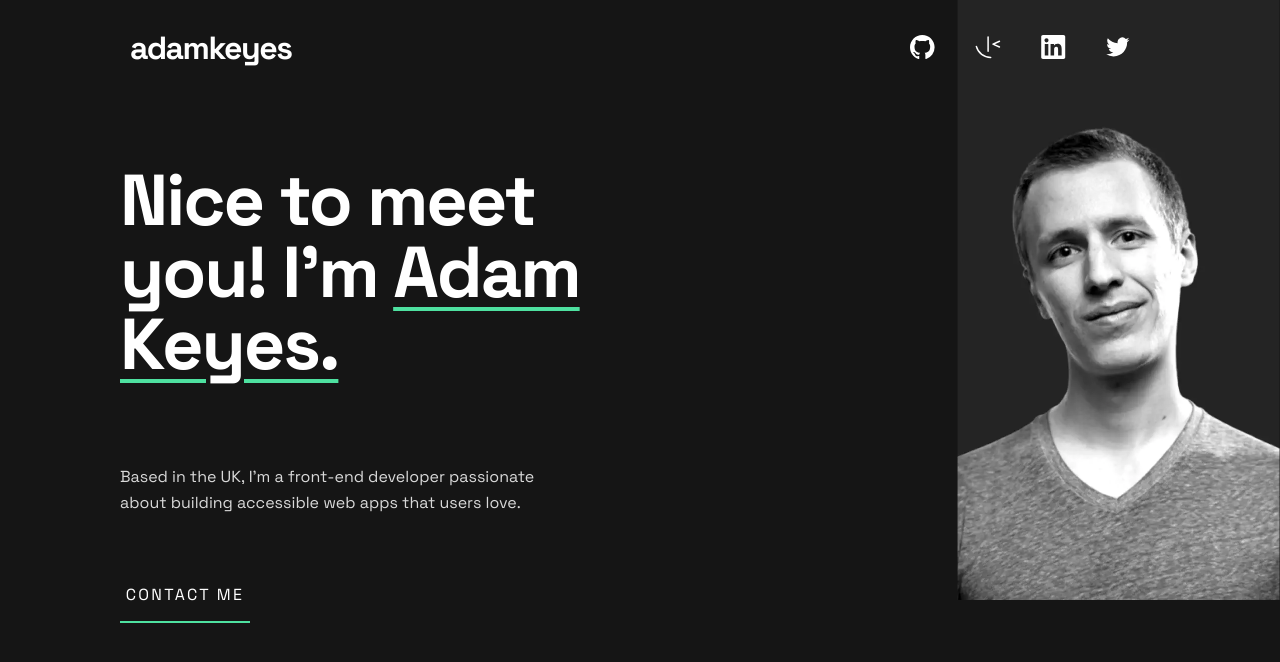
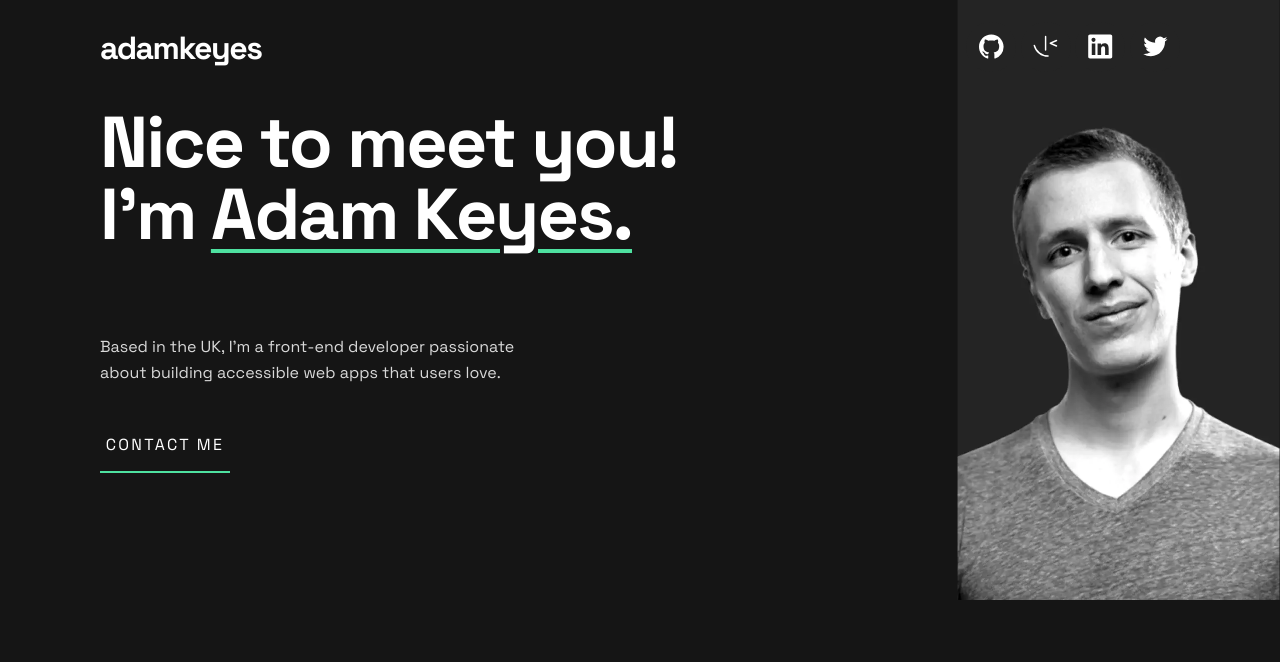
Before and after one commit to juanmaurente/single-page-developer-portfolio, a plain HTML site: page index.html in a window 1280 px wide. Drawn offline with Linux system fonts and the light colour scheme.

Commit message:
all containers and navbar improved. also animation of icons and introducing of sprite

```diff
--- a/css/styles.css
+++ b/css/styles.css
@@ -51,14 +51,7 @@ h3 {
 .container {
 	max-width: 1140px;
 	margin: 0 auto;
-	padding: 0 1.6rem;
-}
-
-@media screen and (min-width: 768px) {
-	.container {
-		justify-content: space-between;
-		padding: 0 3rem;
-	}
+	padding: 0 3rem;
 }
 
 @media screen and (min-width: 1440px) {
@@ -101,19 +94,29 @@ h3 {
 	padding: 0;
 }
 
-.navbar__links li {
-	margin: 0 2rem;
-	width: 100%;
-	height: 100%;
+.icon {
+	width: 2.5rem;
+	height: 2.5rem;
 }
 
-.navbar__links img {
+.icon-container {
+	background-color: var(--color-Dark-Grey);
+	width: 50px;
+	height: 50px;
+	border-radius: 100%;
+	display: inline-flex;
+	justify-content: center;
+	align-items: center;
+}
+
+.icon {
 	transition: transform 0.3s ease-out;
 }
 
-.navbar__links img:hover {
+.icon:hover {
 	transform: scale(1.3) rotate(-30deg);
 	transition: transform 0.4s ease-in;
+	cursor: pointer;
 }
 
 /* IMAGE */
@@ -157,12 +160,12 @@ h3 {
 	display: flex;
 	flex-direction: column;
 	align-items: center;
-	padding: 2rem;
 	text-align: center;
 	width: 100%;
 }
 
 .card-title h1 {
+	margin-top: 1rem;
 	font-size: 4rem;
 	line-height: 4rem;
 	letter-spacing: -1.14px;
@@ -196,7 +199,7 @@ h3 {
 	background-color: rgba(0, 0, 0, 0);
 	border: 0;
 	border-bottom: 2px solid var(--color-Green);
-	padding: 5rem 0 1.3rem 0;
+	padding: 3rem 0 1.3rem 0;
 }
 
 .card-button a {
@@ -216,11 +219,9 @@ h3 {
 @media (min-width: 768px) {
 	.card {
 		margin-top: 0;
-		justify-content: left;
 		align-items: flex-start;
-		padding: 2rem;
 		text-align: left;
-		max-width: 60rem;
+		max-width: 65rem;
 	}
 
 	.card-title h1 {
--- a/index.html
+++ b/index.html
@@ -25,45 +25,42 @@
 		<title>Frontend Mentor | Single-page developer portfolio</title>
 	</head>
 	<body>
-		<div class="container">
 		<nav class="navbar-container container">
 			<div class="navbar-logo">
 				<h3>adamkeyes</h3>
 			</div>
 			<div>
-					<ul class="navbar__links">
-						<li>
-							<a href="#github"
-								><img
-									src="./assets/images/icon-github.svg"
-									alt="github"
-							/></a>
-						</li>
-						<li>
-							<a href="#frontendmentor"
-								><img
-									src="./assets/images/icon-frontend-mentor.svg"
-									alt="frontendmentor"
-							/></a>
-						</li>
-						<li>
-							<a href="#linkedin"
-								><img
-									src="./assets/images/icon-linkedin.svg"
-									alt="linkedin"
-							/></a>
-						</li>
-						<li>
-							<a href="#twitter"
-								><img
-									src="./assets/images/icon-twitter.svg"
-									alt="twitter"
-							/></a>
-						</li>
-					</ul>
+				<span class="icon-container">
+					<svg class="icon">
+						<use
+							xlink:href="./assets/images/sprite.svg#icon-github"
+						></use>
+					</svg>
+				</span>
+				<span class="icon-container">
+					<svg class="icon">
+						<use
+							xlink:href="./assets/images/sprite.svg#icon-frontend-mentor"
+						></use>
+					</svg>
+				</span>
+				<span class="icon-container">
+					<svg class="icon">
+						<use
+							xlink:href="./assets/images/sprite.svg#icon-linkedin"
+						></use>
+					</svg>
+				</span>
+				<span class="icon-container">
+					<svg class="icon">
+						<use
+							xlink:href="./assets/images/sprite.svg#icon-twitter"
+						></use>
+					</svg>
+				</span>
 			</div>
 		</nav>
-		</div>
+		<div class="container">
 			<div class="photo-container">
 				<picture>
 					<source
@@ -72,11 +69,13 @@
 					/>
 					<source media="(min-width: 768px)"
 					srcset="./assets/images/image-profile-tablet.webp"" />
-				<img src="./assets/images/image-profile-mobile.webp" alt="" />
+					<img
+						src="./assets/images/image-profile-mobile.webp"
+						alt=""
+					/>
 				</picture>
 			</div>
 
-		<div class="container">
 			<div class="card">
 				<div class="card-title">
 					<h1>
@@ -89,7 +88,9 @@
 					Based in the UK, I’m a front-end developer passionate about
 					building accessible web apps that users love.
 				</p>
-				<button class="card-button"><a href="">Contact me</a></button>
+				<button class="card-button">
+					<a href="">Contact me</a>
+				</button>
 			</div>
 		</div>
 	</body>
```
Also changed, not shown: assets/images/sprite.svg (added). Lines whose indentation alone changed are shown as unchanged.
